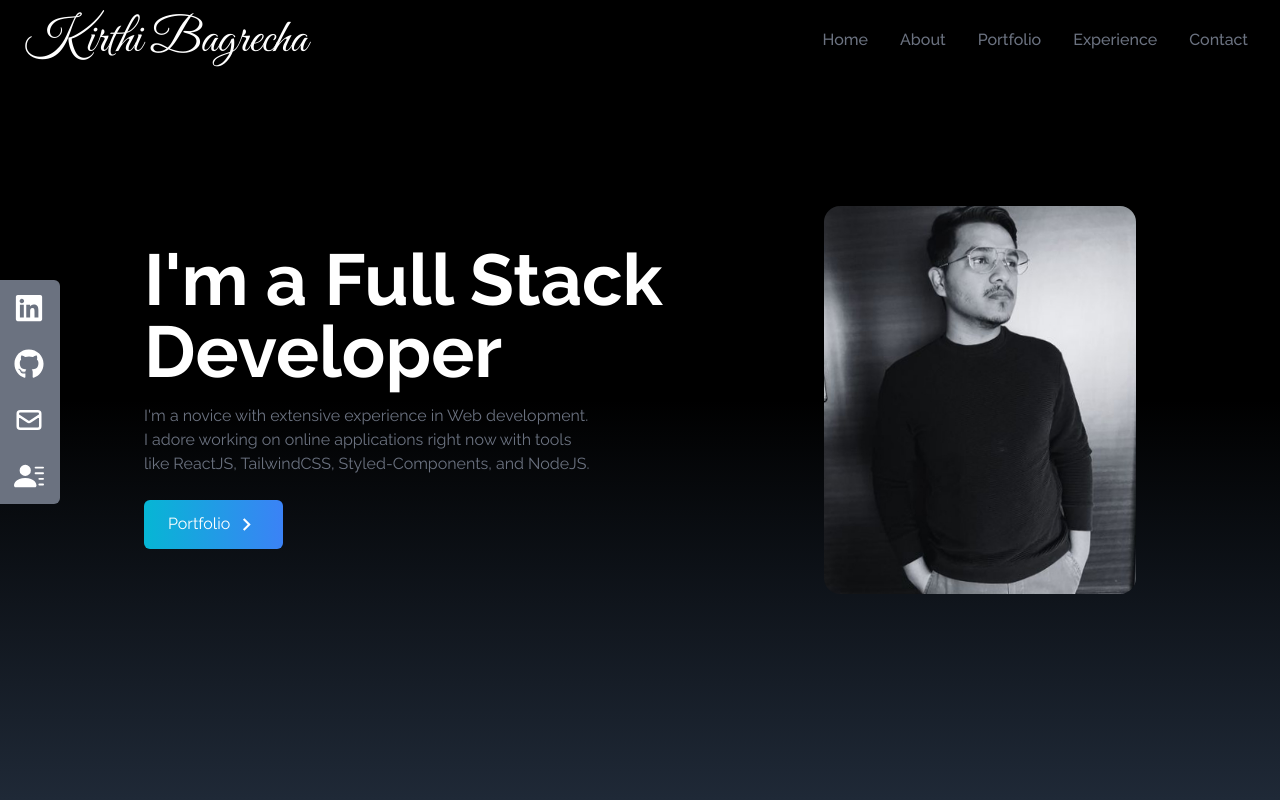
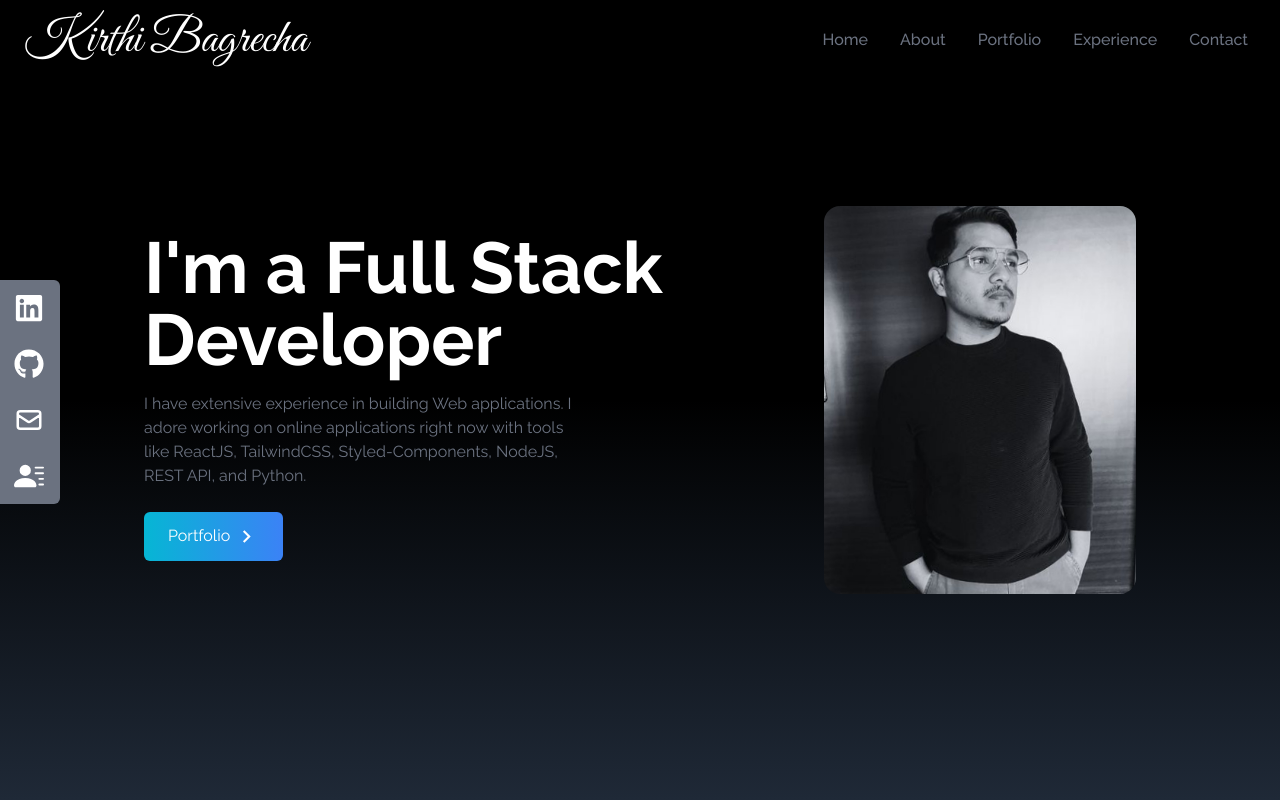
Before and after one commit to mrkirthi-24/My_Portfolio, a React (Create React App) app: page / in a window 1280 px wide. Shown: the top 800 px of the page. Built offline with nearby package versions, Linux system fonts and the light colour scheme.

Commit message:
Update home status

```diff
--- a/src/components/Home.jsx
+++ b/src/components/Home.jsx
@@ -15,9 +15,9 @@ const Home = () => {
             I'm a Full Stack Developer
           </h2>
           <p className="text-gray-500 py-4 max-w-md">
-            I'm a novice with extensive experience in Web development. I adore
+            I have extensive experience in building Web applications. I adore
             working on online applications right now with tools like ReactJS,
-            TailwindCSS, Styled-Components, and NodeJS.
+            TailwindCSS, Styled-Components, NodeJS, REST API, and Python.
           </p>
 
           <div className="flex justify-center md:justify-start">
```
